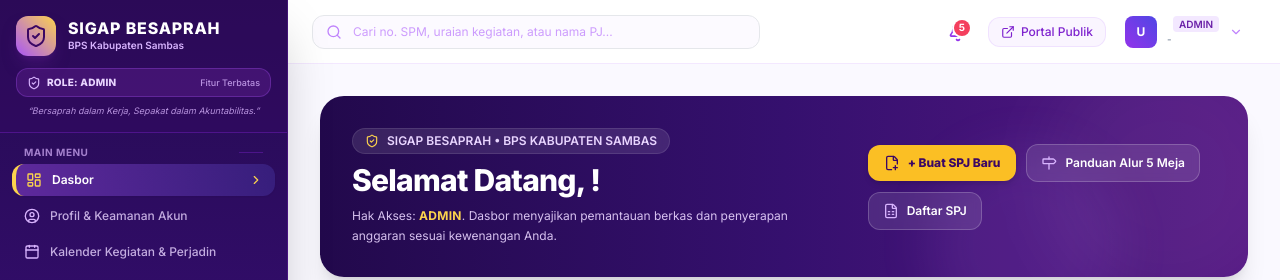
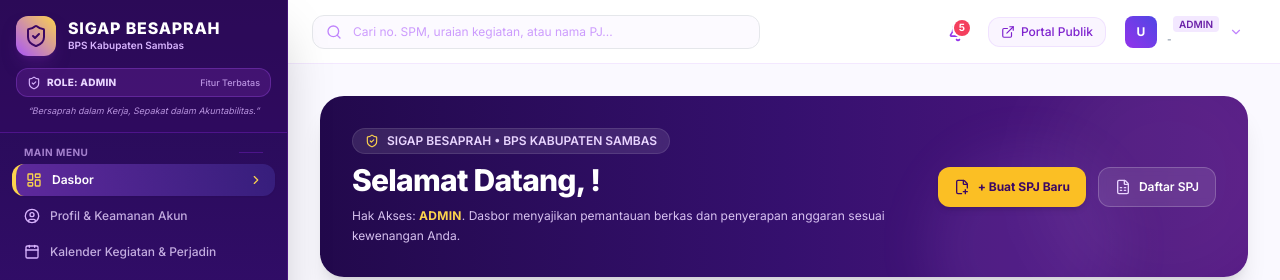
Before and after one commit to topfreak/SIGAP-BESAPRAH_v2, a React (Vite) app: page /dashboard in a window 1280 px wide. Shown: the top 280 px of the page. Built offline with nearby package versions, Linux system fonts and the light colour scheme; no server answers; sample sign-in values are in the browser's storage.

Commit message:
style(dashboard): sederhanakan tombol banner menjadi 2 aksi simetris (+ Buat SPJ Baru & Daftar SPJ)

```diff
--- a/src/pages/DashboardPage.jsx
+++ b/src/pages/DashboardPage.jsx
@@ -8,7 +8,6 @@ import {
   TrendingUp,
   FileText,
   ShieldCheck,
-  Milestone,
   ArrowRight,
   ExternalLink,
   Crown
@@ -82,28 +81,21 @@ export default function DashboardPage() {
           </div>
 
           {/* Quick Action Buttons */}
-          <div className="flex flex-wrap items-center gap-2.5">
+          <div className="flex items-center gap-3 shrink-0">
             {canAccess('/pengajuan-spj/baru') && (
               <Link
                 to="/pengajuan-spj/baru"
-                className="px-4 py-2.5 rounded-xl bg-amber-400 hover:bg-amber-300 text-purple-950 font-extrabold text-xs shadow-md hover:shadow-lg transition flex items-center gap-2 transform active:scale-95"
+                className="h-10 px-4 rounded-xl bg-amber-400 hover:bg-amber-300 text-purple-950 font-bold text-xs shadow-md hover:shadow-lg transition-all flex items-center gap-2 transform active:scale-95"
               >
                 <FilePlus2 className="w-4 h-4" />
                 <span>+ Buat SPJ Baru</span>
               </Link>
             )}
             <Link
-              to="/panduan-alur"
-              className="px-3.5 py-2.5 rounded-xl bg-white/10 hover:bg-white/20 text-white font-semibold text-xs border border-white/20 backdrop-blur-sm transition flex items-center gap-2"
+              to="/pengajuan-spj"
+              className="h-10 px-4 rounded-xl bg-white/10 hover:bg-white/20 text-white font-semibold text-xs border border-white/20 backdrop-blur-sm transition-all flex items-center gap-2 hover:border-white/40"
             >
-              <Milestone className="w-4 h-4 text-purple-300" />
-              <span>Panduan Alur 5 Meja</span>
-            </Link>
-            <Link
-              to="/pengajuan-spj"
-              className="px-3.5 py-2.5 rounded-xl bg-white/10 hover:bg-white/20 text-white font-semibold text-xs border border-white/20 backdrop-blur-sm transition flex items-center gap-2"
-            >
-              <FileSpreadsheet className="w-4 h-4 text-purple-300" />
+              <FileSpreadsheet className="w-4 h-4 text-purple-200" />
               <span>Daftar SPJ</span>
             </Link>
           </div>
```
